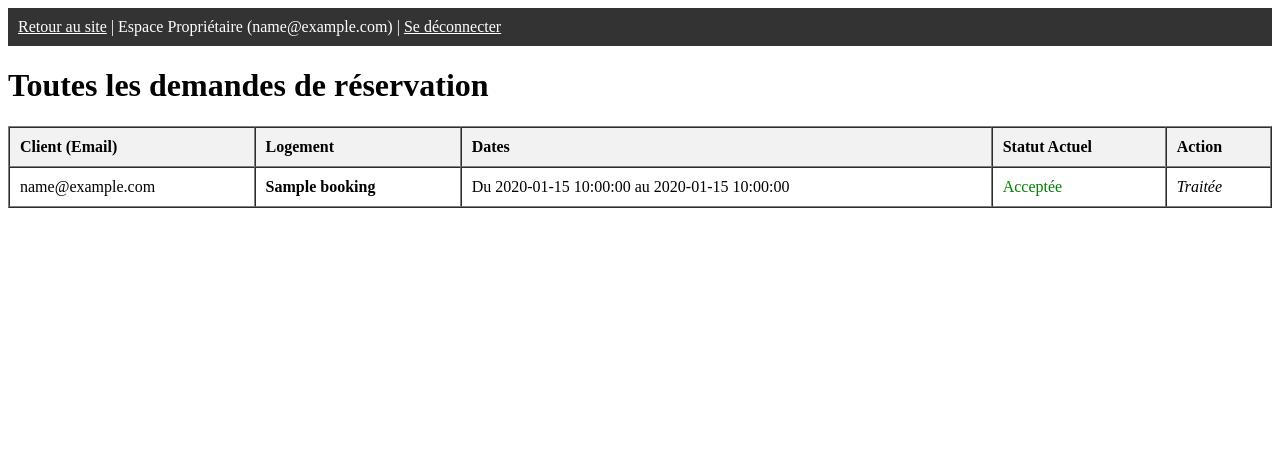
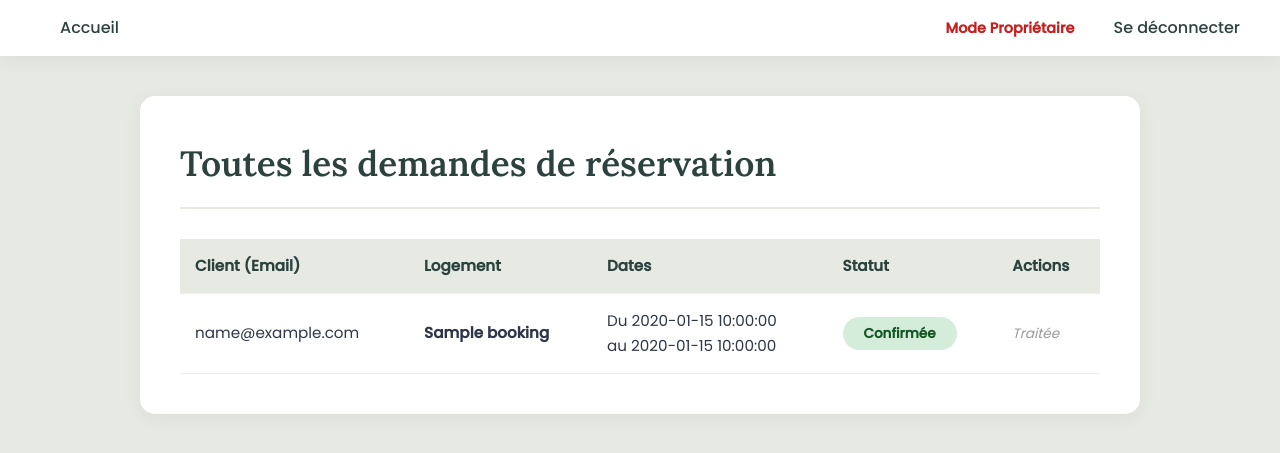
Before and after one commit to MireauAppel/fullstack-web-fundamentals, a Flask app: template Projet_Web_S4/templates/admin_dashboard.html in a window 1280 px wide. Shown: the top 453 px of the page. Run offline with Flask 3, Linux system fonts and the light colour scheme; a user stored in the database is signed in; the template is opened without the code that fills it: most values are stand-ins (such as "Sample title", 1, 10 or a date in 2020).

Commit message:
Updated dashboard style

```diff
--- a/Projet_Web_S4/static/style.css
+++ b/Projet_Web_S4/static/style.css
@@ -290,11 +290,15 @@ p.subtitle {
 }
 
 .form-submit {
-    margin-top: 10px;
+    display: block !important; /* Force l'affichage */
+    visibility: visible !important;
+    background-color: var(--color-primary); /* Assure une couleur de fond */
+    color: var(--color-white) !important; /* Assure que le texte est blanc */
+    width: 100%;
+    border: none;
     padding: 15px;
-    font-size: 1.1rem;
+    border-radius: 25px;
     cursor: pointer;
-    border: none;
 }
 
 .login-prompt {
@@ -401,3 +405,93 @@ p.subtitle {
     from { opacity: 0; transform: translateY(-10px); }
     to { opacity: 1; transform: translateY(0); }
 }
+
+/* =========================================
+   9. TABLEAUX DE BORD (Client & Admin)
+   ========================================= */
+.dashboard-container {
+    max-width: 1000px; /* Plus large pour accueillir un tableau */
+    margin: 40px auto;
+    padding: 0 20px;
+}
+
+.dashboard-card {
+    background-color: var(--color-white);
+    padding: 40px;
+    border-radius: 15px;
+    box-shadow: var(--shadow-soft);
+}
+
+.dashboard-header {
+    display: flex;
+    justify-content: space-between;
+    align-items: center;
+    margin-bottom: 30px;
+    border-bottom: 2px solid var(--bg-page);
+    padding-bottom: 15px;
+}
+
+.dashboard-header h1 {
+    margin: 0;
+    text-align: left; /* On aligne à gauche pour le tableau de bord */
+}
+
+/* Le Tableau de données */
+.data-table {
+    width: 100%;
+    border-collapse: collapse;
+    margin-top: 10px;
+}
+
+.data-table th, .data-table td {
+    padding: 15px;
+    text-align: left;
+    border-bottom: 1px solid #eee;
+    font-size: 0.95rem;
+}
+
+.data-table th {
+    background-color: var(--bg-page);
+    color: var(--color-primary);
+    font-weight: 600;
+}
+
+.data-table tr:hover {
+    background-color: #fcfcfc;
+}
+
+/* Les Badges de Statut */
+.status-badge {
+    padding: 6px 12px;
+    border-radius: 20px;
+    font-size: 0.85rem;
+    font-weight: 600;
+    display: inline-block;
+    text-align: center;
+    min-width: 90px;
+}
+
+.status-pending { background-color: #FFF3CD; color: #856404; }    /* Jaune */
+.status-confirmed { background-color: #D4EDDA; color: #155724; }  /* Vert */
+.status-refused { background-color: #F8D7DA; color: #721C24; }    /* Rouge */
+
+/* Boutons d'action pour l'Admin */
+.action-form {
+    display: inline-block;
+    margin-right: 5px;
+}
+
+.btn-small {
+    padding: 6px 12px;
+    font-size: 0.85rem;
+    border-radius: 5px;
+    border: none;
+    cursor: pointer;
+    color: white;
+    font-weight: 500;
+    transition: opacity 0.3s ease;
+}
+
+.btn-small:hover { opacity: 0.8; }
+.btn-accept { background-color: var(--bg-map); } /* Vert sauge */
+.btn-reject { background-color: #DC3545; } /* Rouge vif */
--- a/Projet_Web_S4/templates/admin_dashboard.html
+++ b/Projet_Web_S4/templates/admin_dashboard.html
@@ -2,64 +2,81 @@
 <html lang="fr">
 <head>
     <meta charset="UTF-8">
-    <title>Gestion du Domaine - Admin</title>
+    <title>Gestion du Domaine - Lupec</title>
+    <link href="https://fonts.googleapis.com/css2?family=Lora:ital,wght@0,400;0,600&family=Poppins:wght@300;400;500&display=swap" rel="stylesheet">
+    <link rel="stylesheet" href="{{ url_for('static', filename='style.css') }}">
 </head>
 <body>
-    <nav style="background-color: #333; color: white; padding: 10px; margin-bottom: 20px;">
-        <a href="/" style="color: white;">Retour au site</a> |
-        Espace Propriétaire ({{ session.email }}) |
-        <a href="/logout" style="color: white;">Se déconnecter</a>
+
+    <nav id="main-nav">
+        <div class="nav-links">
+            <a href="/">Accueil</a>
+        </div>
+        <div class="nav-user">
+            <span class="user-email" style="color: #c81e1e; font-weight: bold;">Mode Propriétaire</span>
+            <a href="/logout" class="btn-logout">Se déconnecter</a>
+        </div>
     </nav>
 
+    <div class="dashboard-container">
+        <div class="dashboard-card">
+
+            <div class="dashboard-header">
                 <h1>Toutes les demandes de réservation</h1>
+            </div>
 
             {% if bookings %}
-        <table border="1" cellpadding="10" cellspacing="0" style="width: 100%; text-align: left;">
-            <tr style="background-color: #f2f2f2;">
+                <table class="data-table">
+                    <thead>
+                        <tr>
                             <th>Client (Email)</th>
                             <th>Logement</th>
                             <th>Dates</th>
-                <th>Statut Actuel</th>
-                <th>Action</th>
+                            <th>Statut</th>
+                            <th>Actions</th>
                         </tr>
-
+                    </thead>
+                    <tbody>
                         {% for b in bookings %}
                         <tr>
                             <td>{{ b['email'] }}</td>
                             <td><strong>{{ b['accommodation_name'] }}</strong></td>
-                <td>Du {{ b['start_date'] }} au {{ b['end_date'] }}</td>
+                            <td>Du {{ b['start_date'] }} <br>au {{ b['end_date'] }}</td>
                             <td>
                                 {% if b['status'] == 'pending' %}
-                        <span style="color: orange;">En attente</span>
+                                    <span class="status-badge status-pending">En attente</span>
                                 {% elif b['status'] == 'confirmed' %}
-                        <span style="color: green;">Acceptée</span>
-                    {% else %}
-                        <span style="color: red;">Refusée</span>
+                                    <span class="status-badge status-confirmed">Confirmée</span>
+                                {% elif b['status'] == 'refused' %}
+                                    <span class="status-badge status-refused">Refusée</span>
                                 {% endif %}
                             </td>
                             <td>
                                 {% if b['status'] == 'pending' %}
-                        <form method="POST" action="/admin/update_booking" style="display:inline;">
+                                    <form method="POST" action="/admin/update_booking" class="action-form">
                                         <input type="hidden" name="booking_id" value="{{ b['id'] }}">
                                         <input type="hidden" name="status" value="confirmed">
-                            <button type="submit" style="background-color: green; color: white; cursor: pointer;">Accepter</button>
+                                        <button type="submit" class="btn-small btn-accept">Accepter</button>
                                     </form>
-
-                        <form method="POST" action="/admin/update_booking" style="display:inline;">
+                                    <form method="POST" action="/admin/update_booking" class="action-form">
                                         <input type="hidden" name="booking_id" value="{{ b['id'] }}">
                                         <input type="hidden" name="status" value="refused">
-                            <button type="submit" style="background-color: red; color: white; cursor: pointer;">Refuser</button>
+                                        <button type="submit" class="btn-small btn-reject">Refuser</button>
                                     </form>
                                 {% else %}
-                        <em>Traitée</em>
+                                    <span style="color: #999; font-size: 0.85rem; font-style: italic;">Traitée</span>
                                 {% endif %}
                             </td>
                         </tr>
                         {% endfor %}
+                    </tbody>
                 </table>
             {% else %}
-        <p>Aucune réservation pour le moment.</p>
+                <p style="text-align: center; color: #666; margin: 40px 0;">Aucune réservation dans le système.</p>
             {% endif %}
+
+        </div>
+    </div>
 
 </body>
 </html>
```
Also changed, not shown: Projet_Web_S4/templates/dashboard.html (+47 -18 lines). Lines whose indentation alone changed are shown as unchanged.
